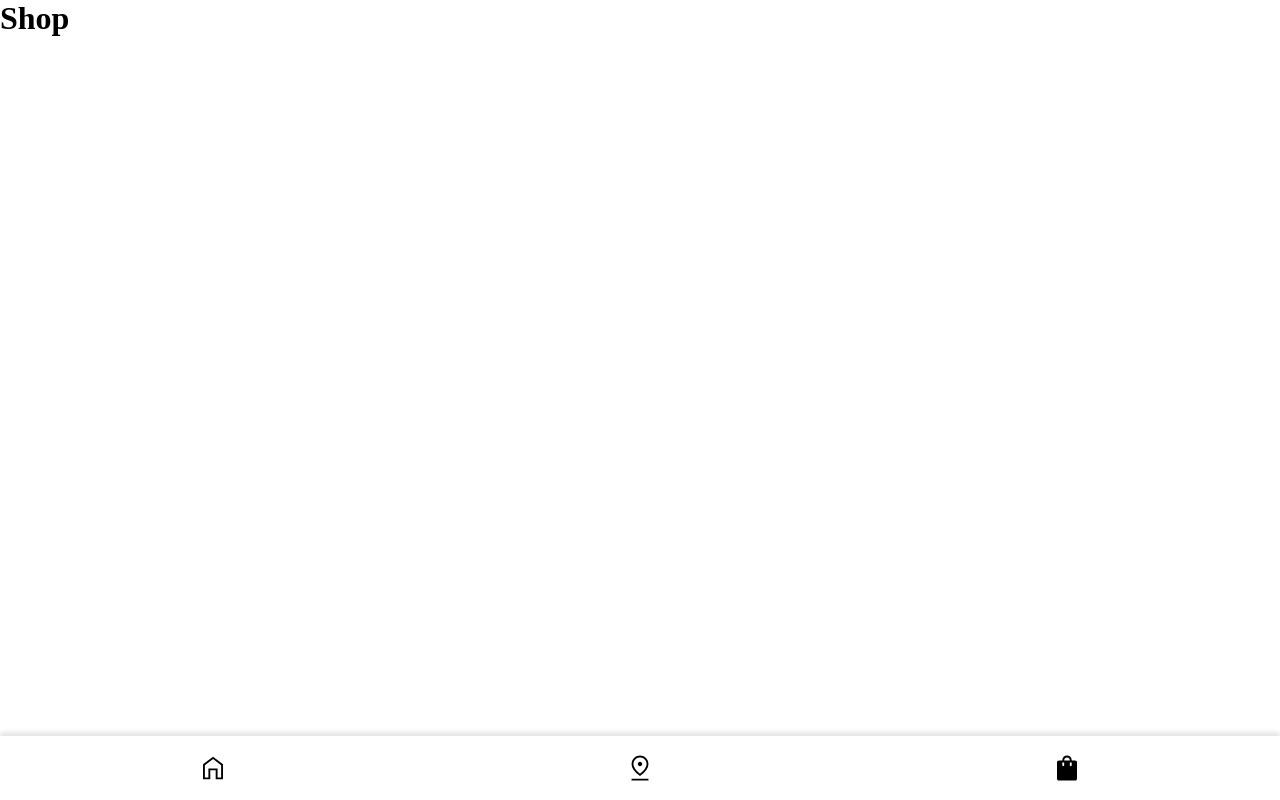
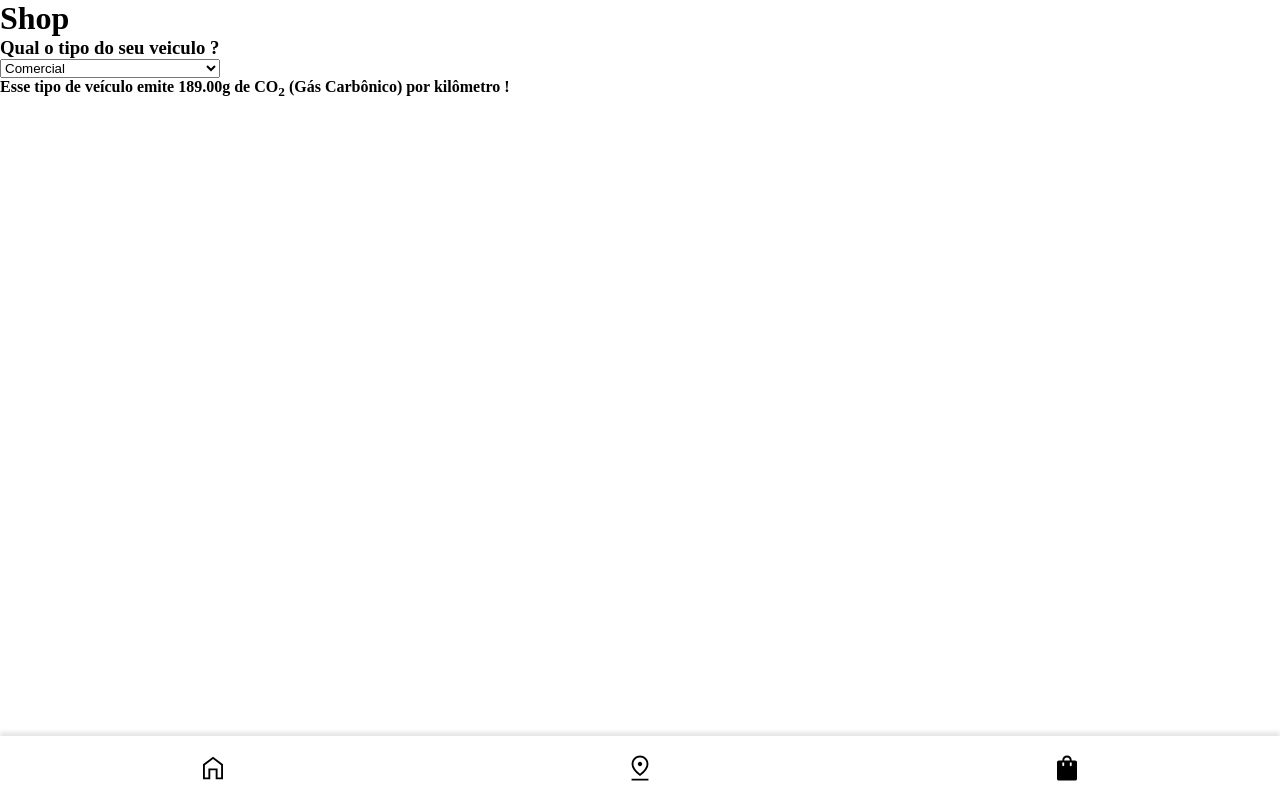
Before and after one commit to anasammi/equipe-6-proviHack, a React (Create React App) app in the folder Front/provihack6/: page /shop in a window 1280 px wide. Built offline with nearby package versions, Linux system fonts and the light colour scheme; no server answers.

Commit message:
componente de emissoes

```diff
--- a/Front/provihack6/src/Pages/Shop/Shop.js
+++ b/Front/provihack6/src/Pages/Shop/Shop.js
@@ -1,9 +1,11 @@
 import Navbar from "../../components/Navbar/Navbar";
+import SelectCo2 from "../../components/SelectCo2/SelectCo2";
 
 export default function Shop() {
     return (
         <>
         <h1>Shop</h1>
+        <SelectCo2 />
         <Navbar isShop="true"/>
         </>
     )
--- /dev/null
+++ b/Front/provihack6/src/components/SelectCo2/Media_emissoes.json
@@ -0,0 +1 @@
+{"Categoria":{"0":"Comercial","1":"Compacto","2":"Esportivo","3":"Extra Grande","4":"Fora de Estrada","5":"Grande","6":"Minivan","7":"M\u00e9dio","8":"Picape","9":"Picape Compacta","10":"Sub Compacto","11":"Utilit\u00e1rio Esportivo\nCompacto","12":"Utilit\u00e1rio Esportivo\nCompacto 4x4","13":"Utilit\u00e1rio Esportivo\nGrande","14":"Utilit\u00e1rio Esportivo\nGrande 4x4"},"M\u00e9dia_Emiss\u00f5es_g\/km":{"0":189.0,"1":101.5432098765,"2":160.2647058824,"3":120.2540983607,"4":189.6141732283,"5":116.1803278689,"6":153.8888888889,"7":98.6477987421,"8":189.980952381,"9":114.2,"10":86.8888888889,"11":113.296,"12":112.6,"13":128.2027027027,"14":155.2333333333}}
--- /dev/null
+++ b/Front/provihack6/src/components/SelectCo2/SelectCo2.jsx
@@ -0,0 +1,32 @@
+import { useState } from "react";
+import { dadosJson } from "./dadosJson";
+
+export default function SelectCo2() {
+
+    const [valueCar, setValueCar] = useState(0);
+
+    const selectCo = () => {
+
+        let arr =[];
+
+           for(let i=0; i<=14; i++){
+              arr.push(<option value={[i]}>{dadosJson.Categoria[i]}</option>)
+           }
+
+           return arr;
+   }
+
+
+   const issue = (valueCar) => {
+        return dadosJson.Emissoes_gkm[valueCar].toFixed(2);
+   }
+
+
+  return (
+    <>
+      <h3>Qual o tipo do seu veiculo ?</h3>
+      <select onChange={(e) => setValueCar(e.target.value)}>{selectCo()}</select>
+      <h4>Esse tipo de veículo emite {issue(valueCar)}g de CO<sub>2</sub> (Gás Carbônico) por kilômetro !</h4>
+    </>
+  );
+}
--- /dev/null
+++ b/Front/provihack6/src/components/SelectCo2/dadosJson.js
@@ -0,0 +1,36 @@
+export const dadosJson = {
+  Categoria: {
+    0: "Comercial",
+    1: "Compacto",
+    2: "Esportivo",
+    3: "Extra Grande",
+    4: "Fora de Estrada",
+    5: "Grande",
+    6: "Minivan",
+    7: "Medio",
+    8: "Picape",
+    9: "Picape Compacta",
+    10: "Sub Compacto",
+    11: "Utilitário Esportivo Compacto",
+    12: "Utilitário Esportivo Compacto 4x4",
+    13: "Utilitário Esportivo Grande",
+    14: "Utilitário Esportivo Grande 4x4",
+  },
+  Emissoes_gkm: {
+    0: 189.0,
+    1: 101.5432098765,
+    2: 160.2647058824,
+    3: 120.2540983607,
+    4: 189.6141732283,
+    5: 116.1803278689,
+    6: 153.8888888889,
+    7: 98.6477987421,
+    8: 189.980952381,
+    9: 114.2,
+    10: 86.8888888889,
+    11: 113.296,
+    12: 112.6,
+    13: 128.2027027027,
+    14: 155.2333333333,
+  },
+};
```
Also changed, not shown: Front/provihack6/src/components/SelectCo2/styled.js (added).
